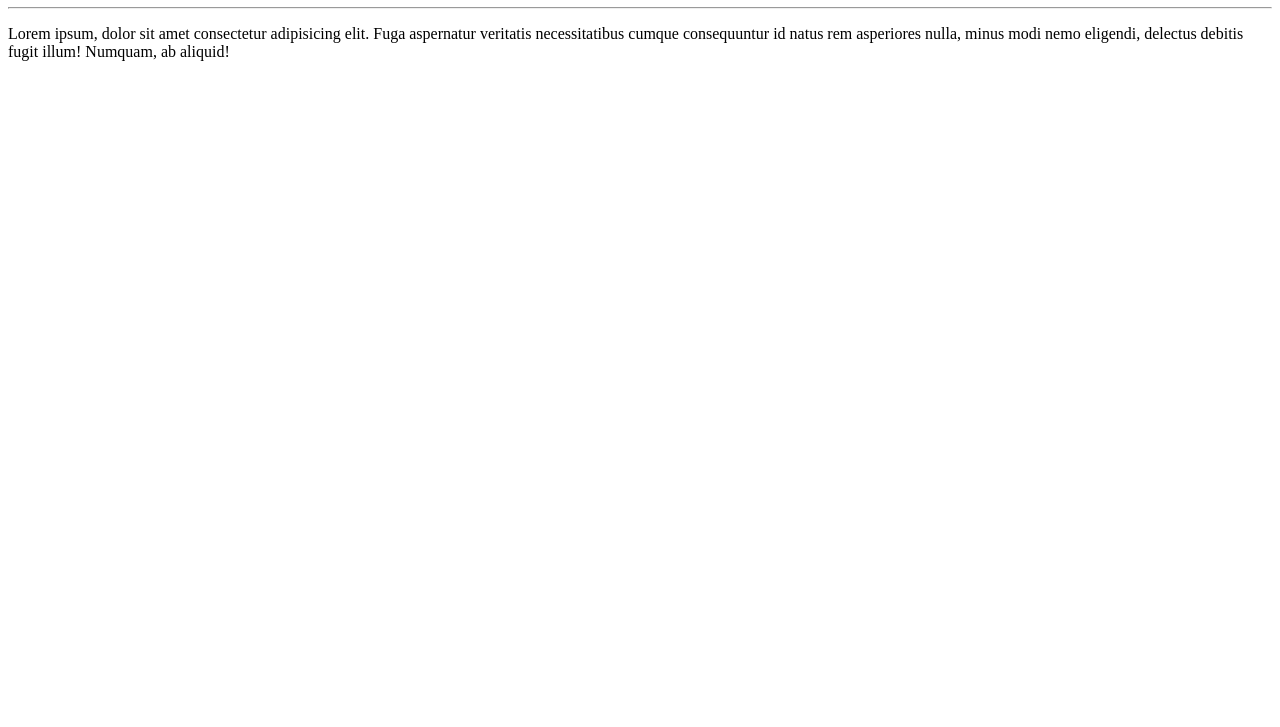
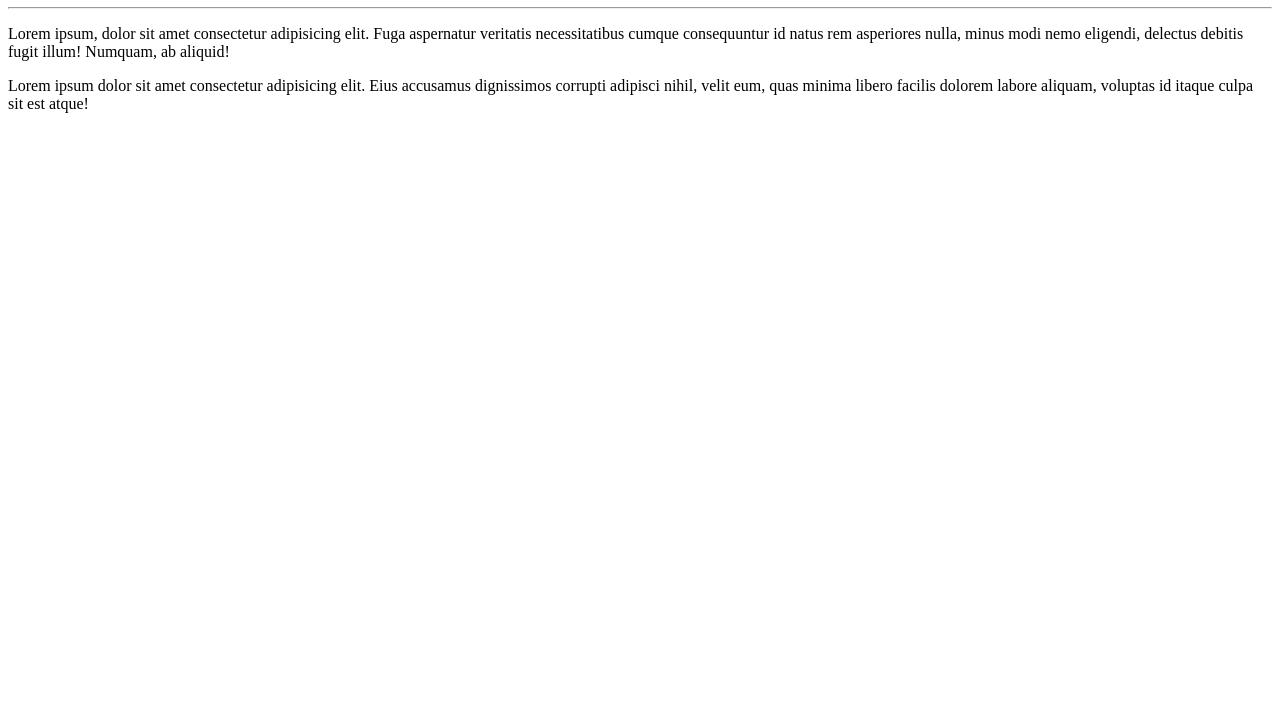
Before and after one commit to manoelerbert/ola-mundo, a plain HTML site: page site-exemplo/index.html in a window 1280 px wide. Shown: the part 73-800 px from the top of the page. Drawn offline with Linux system fonts and the light colour scheme.

Commit message:
adicionei um paragrafo

```diff
--- a/site-exemplo/index.html
+++ b/site-exemplo/index.html
@@ -9,5 +9,6 @@
     <h1>Olá, Mundo!</h1>
     <hr>
 <p>Lorem ipsum, dolor sit amet consectetur adipisicing elit. Fuga aspernatur veritatis necessitatibus cumque consequuntur id natus rem asperiores nulla, minus modi nemo eligendi, delectus debitis fugit illum! Numquam, ab aliquid!</p>
+<p>Lorem ipsum dolor sit amet consectetur adipisicing elit. Eius accusamus dignissimos corrupti adipisci nihil, velit eum, quas minima libero facilis dolorem labore aliquam, voluptas id itaque culpa sit est atque!</p>
 </body>
 </html>
```
